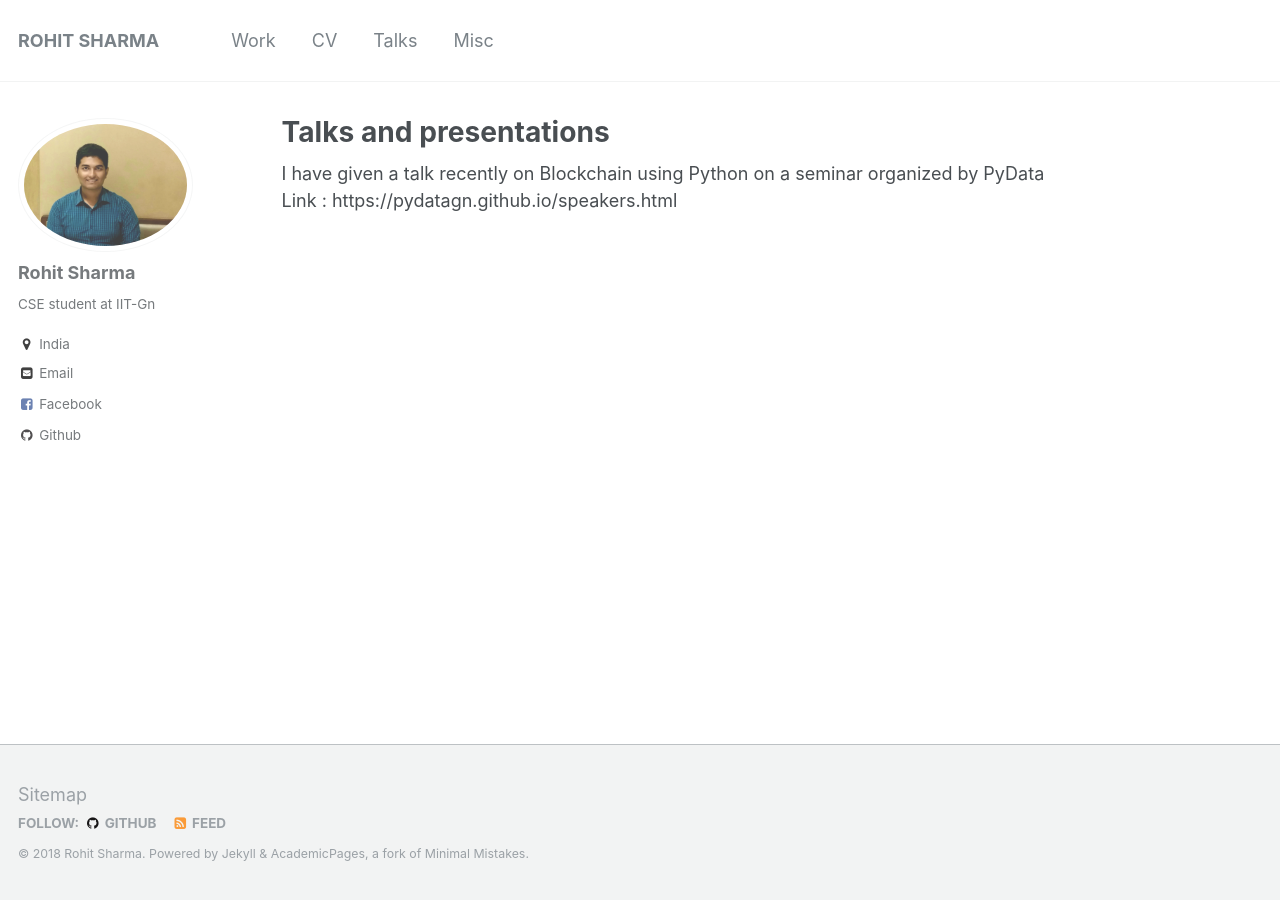
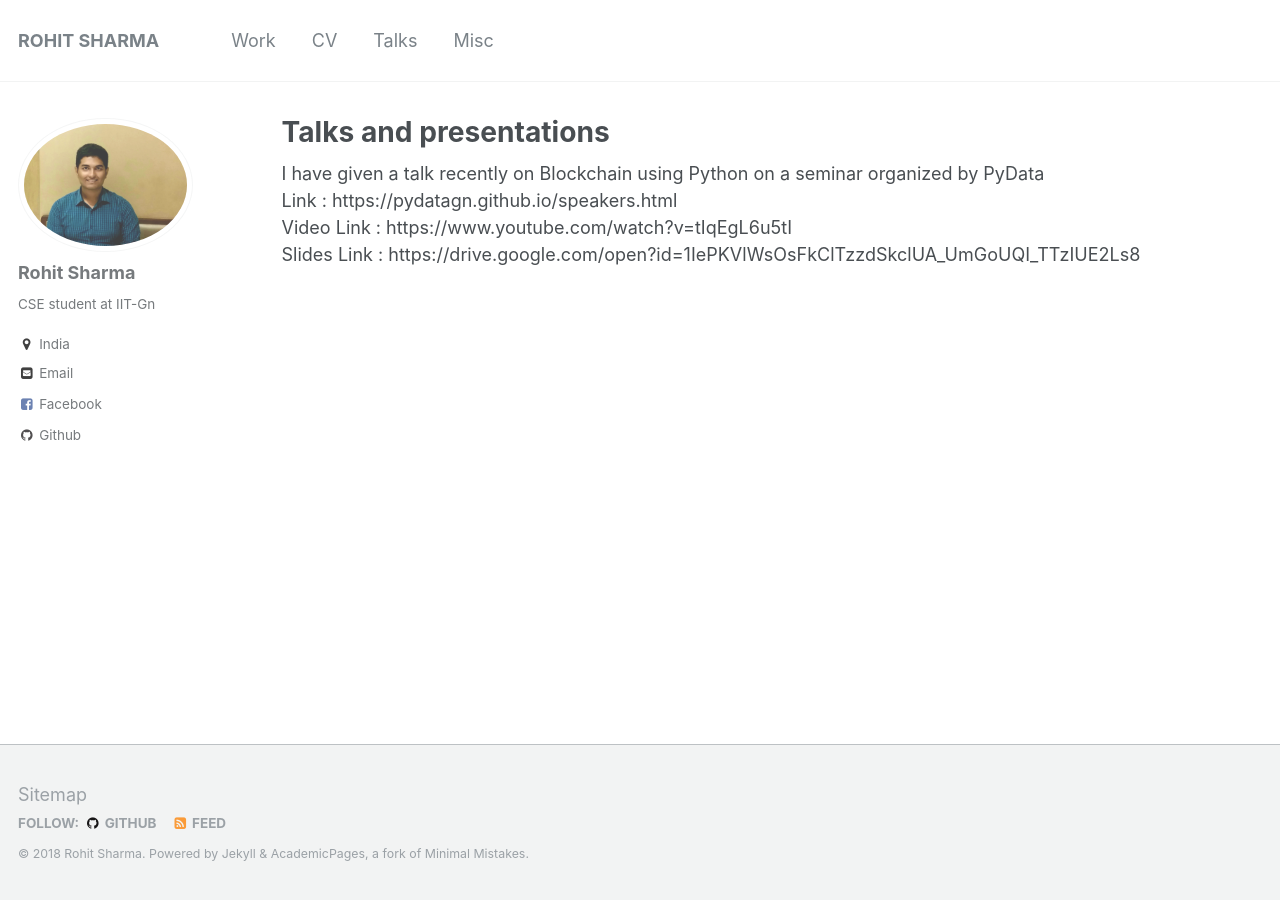
Before and after one commit to rohitx007/rohitx007.github.io, a Jekyll site: the page built from _pages/talks.html, in a window 1280 px wide. Built offline with Jekyll 4.4.1, drawn with Linux system fonts in a browser that asks for light colours.

Commit message:
Update talks.html

```diff
--- a/_pages/talks.html
+++ b/_pages/talks.html
@@ -7,3 +7,5 @@ author_profile: true
 I have given a talk recently on Blockchain using Python on a seminar organized by PyData<br />
 Link : https://pydatagn.github.io/speakers.html
 <br />
+Video Link : https://www.youtube.com/watch?v=tIqEgL6u5tI <br/>
+Slides Link : https://drive.google.com/open?id=1IePKVlWsOsFkClTzzdSkclUA_UmGoUQI_TTzIUE2Ls8
```
